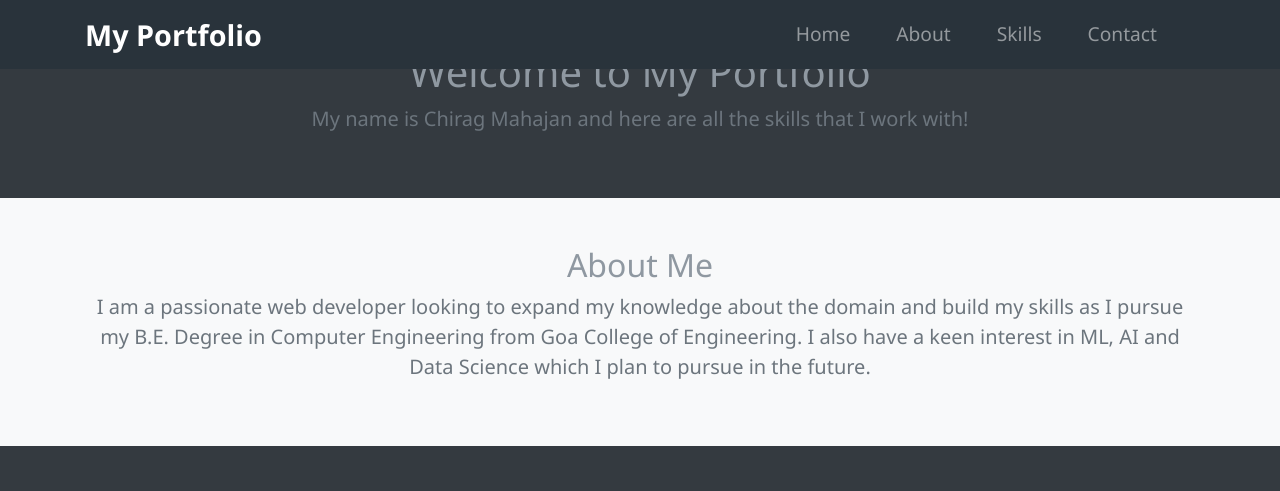
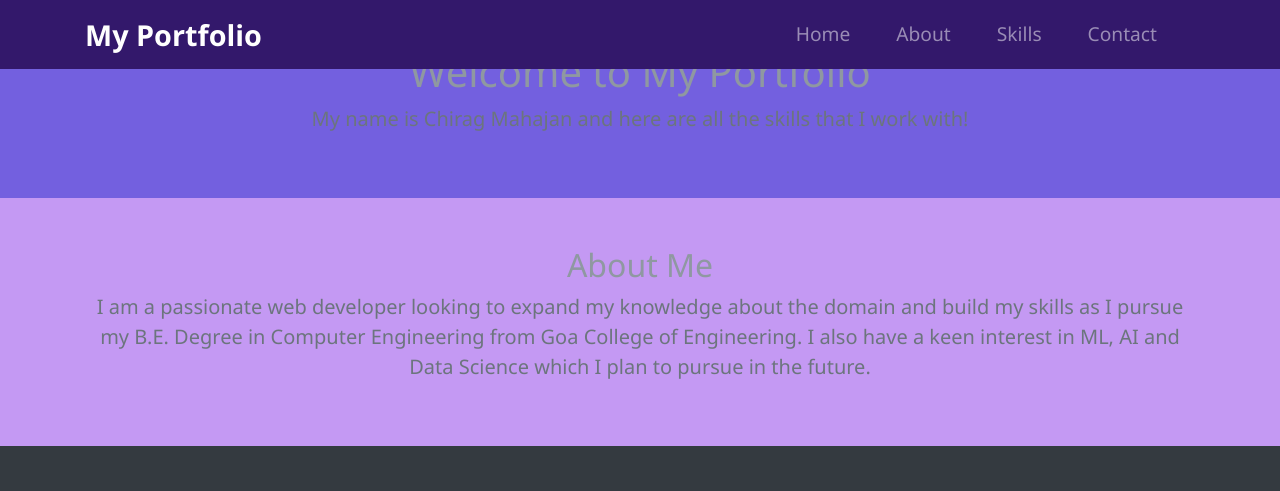
Before and after one commit to Cryptdroid/cryptdroid.github.io, a plain HTML site: page index.html in a window 1280 px wide. Shown: the top 491 px of the page. Drawn offline with nearby package versions, Linux system fonts and the light colour scheme.

Commit message:
Commit 4
4th

```diff
--- a/styles.css
+++ b/styles.css
@@ -5,7 +5,7 @@ body {
 }
 
 .navbar {
-  background-color: #29333b !important;
+  background-color: #33186B !important;
 }
 
 .navbar-brand {
@@ -66,16 +66,16 @@ p.lead {
 }
 
 #home {
-  background-color: #343a40;
+  background-color: #7360DF !important;
   color: #fff;
 }
 
 #about {
-  background-color: #f8f9fa;
+  background-color: #C499F3 !important;
 }
 
 #skills {
-  background-color: #343a40;
+  background-color: #F2AFEF;
   color: #fff;
 }
 
```
